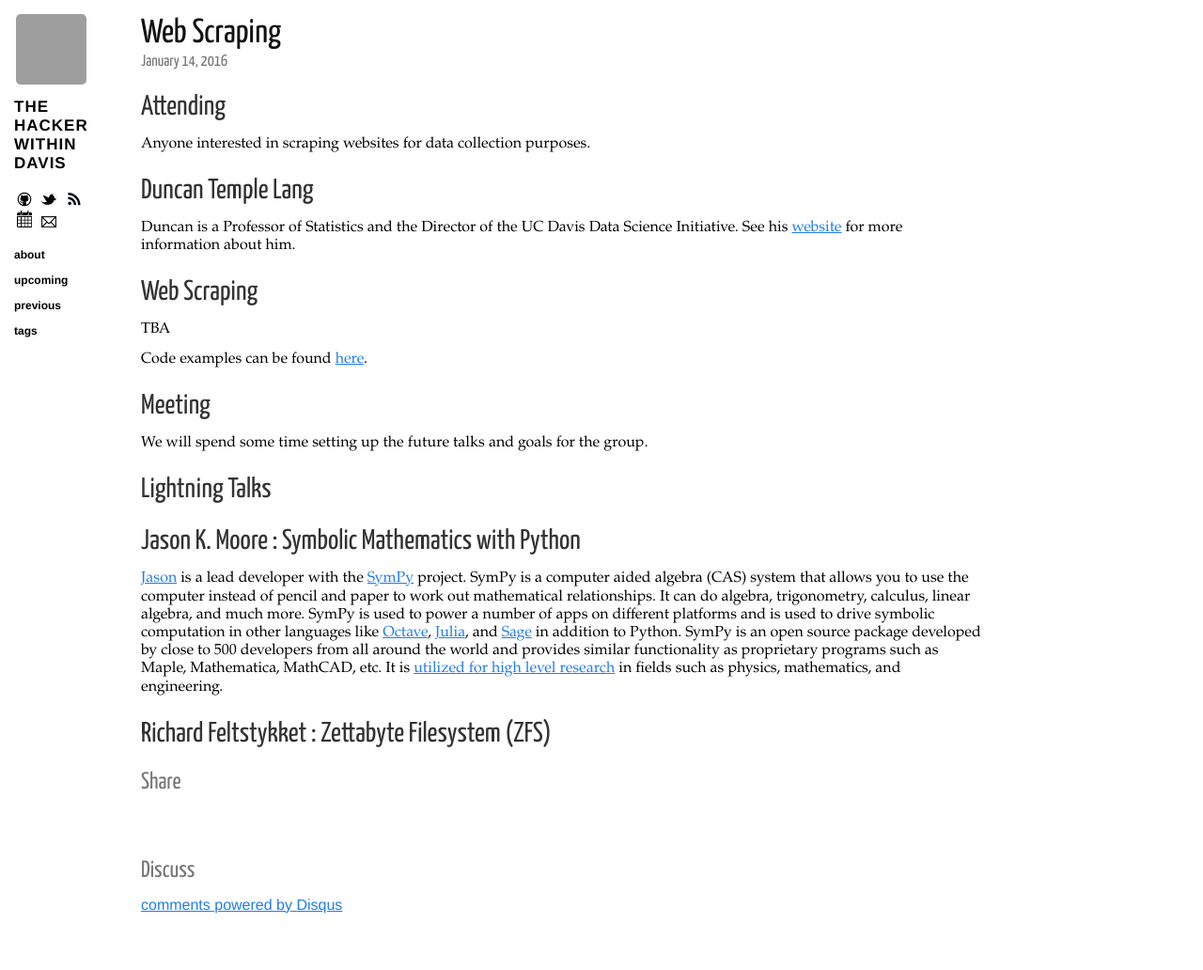
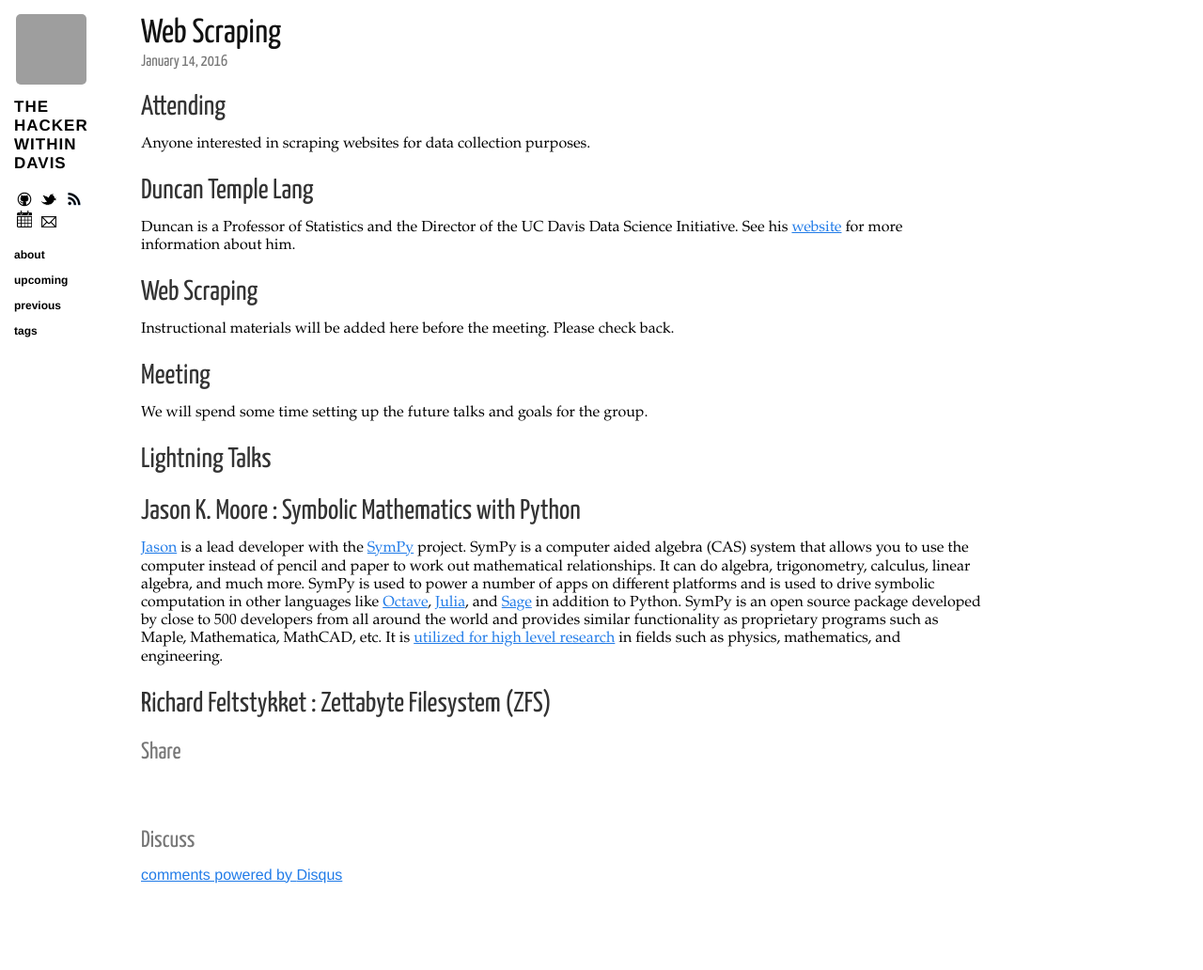
Before and after one commit to thehackerwithin/davis, a Jekyll site: the page built from _posts/2016-01-14-web-scraping.markdown, in a window 1280 px wide. Shown: the whole page at 94% size. Built offline with Jekyll 4.4.1, drawn with Linux system fonts in a browser that asks for light colours; nearby versions of some CDN libraries; Markdown is read by kramdown in place of the engine named in the settings; comment, search, counter and statistics services are not loaded; after the commit the page ends 1000 px from its top, so only the background shows below that; grey boxes are pictures that could not be loaded.

Commit message:
Fixed broken link in the web scraping post.

```diff
--- a/_posts/2016-01-14-web-scraping.markdown
+++ b/_posts/2016-01-14-web-scraping.markdown
@@ -18,9 +18,8 @@ more information about him.
 
 ## Web Scraping
 
-TBA
-
-Code examples can be found [here][code].
+Instructional materials will be added here before the meeting. Please check
+back.
 
 ## Meeting
 
@@ -30,7 +29,20 @@ We will spend some time setting up the future talks and goals for the group.
 
 ## Jason K. Moore : Symbolic Mathematics with Python
 
-[Jason](http://moorepants.info) is a lead developer with the [SymPy](http://sympy.org) project. SymPy is a computer aided algebra (CAS) system that allows you to use the computer instead of pencil and paper to work out mathematical relationships. It can do algebra, trigonometry, calculus, linear algebra, and much more. SymPy is used to power a number of apps on different platforms and is used to drive symbolic computation in other languages like [Octave](https://github.com/cbm755/octsympy), [Julia](https://github.com/jverzani/SymPy.jl), and [Sage](http://www.sagemath.org/) in addition to Python. SymPy is an open source package developed by close to 500 developers from all around the world and provides similar functionality as proprietary programs such as Maple, Mathematica, MathCAD, etc. It is [utilized for high level research](http://depsy.org/package/python/sympy) in fields such as physics, mathematics, and engineering.
+[Jason](http://moorepants.info) is a lead developer with the
+[SymPy](http://sympy.org) project. SymPy is a computer aided algebra (CAS)
+system that allows you to use the computer instead of pencil and paper to work
+out mathematical relationships. It can do algebra, trigonometry, calculus,
+linear algebra, and much more. SymPy is used to power a number of apps on
+different platforms and is used to drive symbolic computation in other
+languages like [Octave](https://github.com/cbm755/octsympy),
+[Julia](https://github.com/jverzani/SymPy.jl), and
+[Sage](http://www.sagemath.org/) in addition to Python. SymPy is an open source
+package developed by close to 500 developers from all around the world and
+provides similar functionality as proprietary programs such as Maple,
+Mathematica, MathCAD, etc. It is [utilized for high level
+research](http://depsy.org/package/python/sympy) in fields such as physics,
+mathematics, and engineering.
 
 ## Richard Feltstykket : Zettabyte Filesystem (ZFS)
 
```
